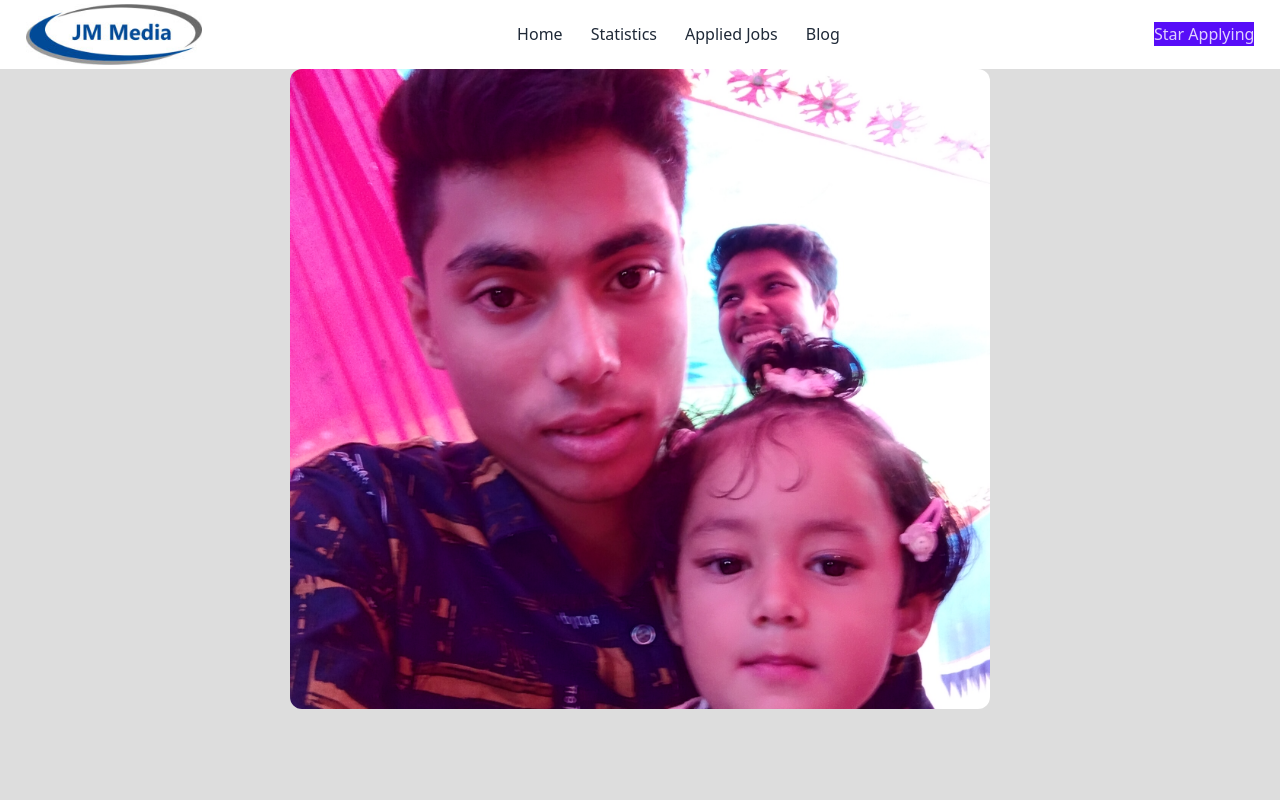
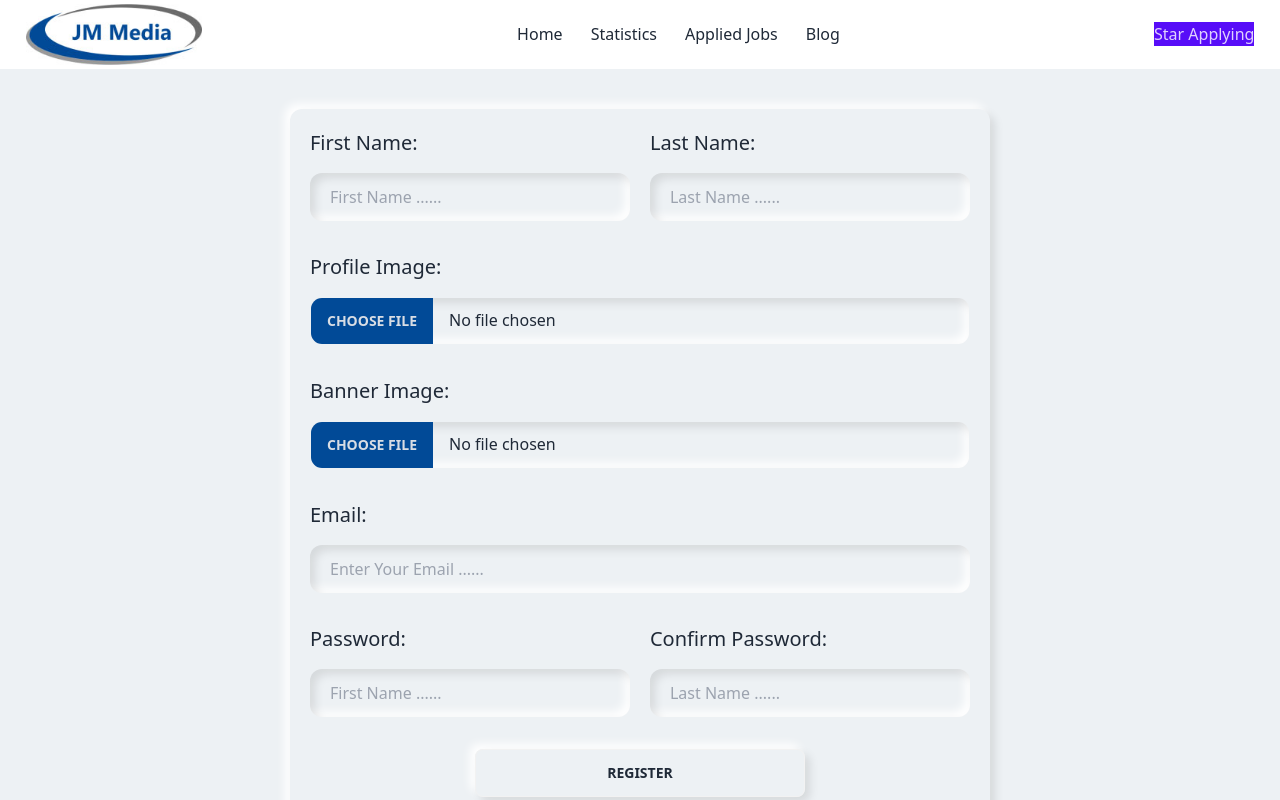
Before and after one commit to jmjubaer/jm-media, a React (Vite) app: page / in a window 1280 px wide. Shown: the top 800 px of the page. Built offline with nearby package versions, Linux system fonts and the light colour scheme.

Commit message:
complete sign up page

```diff
--- a/package.json
+++ b/package.json
@@ -12,6 +12,7 @@
   "dependencies": {
     "@tanstack/react-query": "^4.29.23",
     "axios": "^1.4.0",
+    "firebase": "^10.0.0",
     "localforage": "^1.10.0",
     "match-sorter": "^6.3.1",
     "react": "^18.2.0",
--- a/src/Layouts/Main.jsx
+++ b/src/Layouts/Main.jsx
@@ -3,9 +3,9 @@ import Navbar from "../SheredPages/Navbar";
 
 const Main = () => {
     return (
-        <div className="">
+        <div className="bg-[#edf1f4] overflow-hidden">
             <Navbar></Navbar>
-            <div className="jm_container min-h-screen">
+            <div className="jm_container min-h-[calc(100vh-50px)] ">
                 <Outlet></Outlet>
             </div>
         </div>
--- a/src/Pages/Home/Home.jsx
+++ b/src/Pages/Home/Home.jsx
@@ -1,10 +1,12 @@
+import Login from "../Login/Login/Login";
 import Post from "./Post";
 
 const Home = () => {
     return (
-        <>
-            <Post></Post>
-        </>
+        <div className="content_container">
+            {/* <Post></Post> */}
+            <Login></Login>
+        </div>
     );
 };
 
--- a/src/Pages/Home/Post.jsx
+++ b/src/Pages/Home/Post.jsx
@@ -1,7 +1,7 @@
 import img1 from "./../../assets/IMG_20211202_144319.jpg"
 const Post = () => {
     return (
-        <div className="content_container">
+        <div className="">
             <div className="">
                 <div className=" overflow-hidden h-[80vh] rounded-xl">
                     <img src={img1} className="object-cover h-full w-full" alt="" />
--- /dev/null
+++ b/src/Pages/Login/Login/Login.css
@@ -0,0 +1,23 @@
+.disc_effects{
+    box-shadow: inset 5px 5px 10px rgba(0, 0, 0, 0.1),inset -5px -5px 10px #fff;
+    background: transparent;
+}
+.disc_effects_up{
+    box-shadow: 5px 5px 10px rgba(0, 0, 0, 0.1), -5px -5px 10px #fff;
+    background: transparent;
+}
+.active:active, .active:hover{
+    @apply disc_effects
+}
+.shadow_effect{
+    box-shadow: 15px 15px 20px rgba(0, 0, 0, 0.1),
+    -15px -15px 20px #fffb;
+    background: transparent;
+}
+.file-input::file-selector-button{
+    background-color: #014A97;
+    border: 0;
+}
+.divider::after,.divider::before{
+
+}
--- /dev/null
+++ b/src/Pages/Login/Login/Login.jsx
@@ -0,0 +1,58 @@
+import "./Login.css"
+import { FaGoogle } from "react-icons/fa";
+/* eslint-disable no-undef */
+const Login = () => {
+    const handleLogin = (event) => {
+        event.preventDefault();
+        const form = event.target;
+        const firstName = form.firstName.value;
+        const lastName = form.lastName.value;
+        const fullName = firstName + ' ' + lastName;
+        console.log(fullName);
+    }
+    return (
+        <div className="bg-white rounded-xl p-5 my-10 disc_effects_up ">
+            <form onSubmit={handleLogin} className="">
+                <div className="grid grid-cols-2 gap-5">
+                    <div className="w-full flex flex-col">
+                        <label className="text-xl mb-4" htmlFor="firstName">First Name:</label>
+                        <input required placeholder="First Name ...... " type="text" name="firstName" id="firstName" className="disc_effects p-3 px-5 rounded-xl outline-none"/>
+                    </div>
+                    <div className="w-full flex flex-col">
+                        <label className="text-xl mb-4" htmlFor="lastName">Last Name:</label>
+                        <input required placeholder="Last Name ...... " type="text" name="lastName" id="lastName" className="disc_effects p-3 px-5 rounded-xl outline-none"/>
+                    </div>
+                </div>
+                <div className="w-full flex flex-col mt-8">
+                    <label className="text-xl mb-4" htmlFor="">Profile Image:</label>
+                    <input required type="file" name="pImage" id="" className="disc_effects rounded-xl outline-none file-input"/>
+                </div>
+                <div className="w-full flex flex-col mt-8">
+                    <label className="text-xl mb-4" htmlFor="">Banner Image:</label>
+                    <input required type="file" name="pImage" id="" className="disc_effects rounded-xl outline-none file-input"/>
+                </div>
+                <div className="w-full flex flex-col mt-8">
+                    <label className="text-xl mb-4" htmlFor="email">Email:</label>
+                    <input required placeholder="Enter Your Email ...... " type="email" name="email" id="email" className="disc_effects p-3 px-5 rounded-xl outline-none"/>
+                </div>
+                <div className="grid grid-cols-2 gap-5 mt-8">
+                    <div className="w-full flex flex-col">
+                        <label className="text-xl mb-4" htmlFor="firstName">Password:</label>
+                        <input required placeholder="First Name ...... " type="password" name="firstName" id="firstName" className="disc_effects p-3 px-5 rounded-xl outline-none"/>
+                    </div>
+                    <div className="w-full flex flex-col">
+                        <label className="text-xl mb-4" htmlFor="lastName">Confirm Password:</label>
+                        <input required placeholder="Last Name ...... " type="password" name="lastName" id="lastName" className="disc_effects p-3 px-5 rounded-xl outline-none"/>
+                    </div>
+                </div>
+                <input type="submit" value="Register" className="disc_effects_up btn w-1/2 mt-8 mx-auto block active font-bold"/>
+            </form>
+            <div className="divider"> or </div>
+            <div className="">
+                <button className="flex items-center gap-3 disc_effects_up p-3 px-8 w-1/2 font-bold text-center mx-auto justify-center text-red-500 active rounded-xl"><FaGoogle className="text-2xl"/><span>Google</span></button>
+            </div>
+        </div>
+    );
+};
+
+export default Login;
--- a/src/index.css
+++ b/src/index.css
@@ -8,9 +8,6 @@
     max-width: 96%;
     margin: auto;
 }
-body{
-    background: #ddd;
-}
 @tailwind base;
 @tailwind components;
 @tailwind utilities;
```
Also changed, not shown: 1 other file (tests, documents, lock files or other folders).
